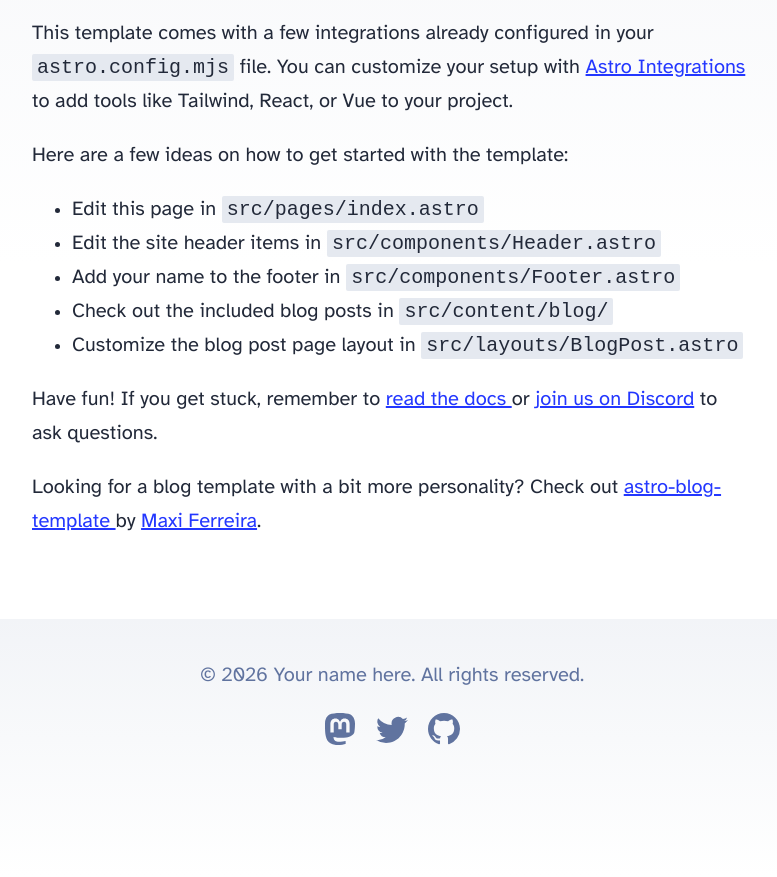
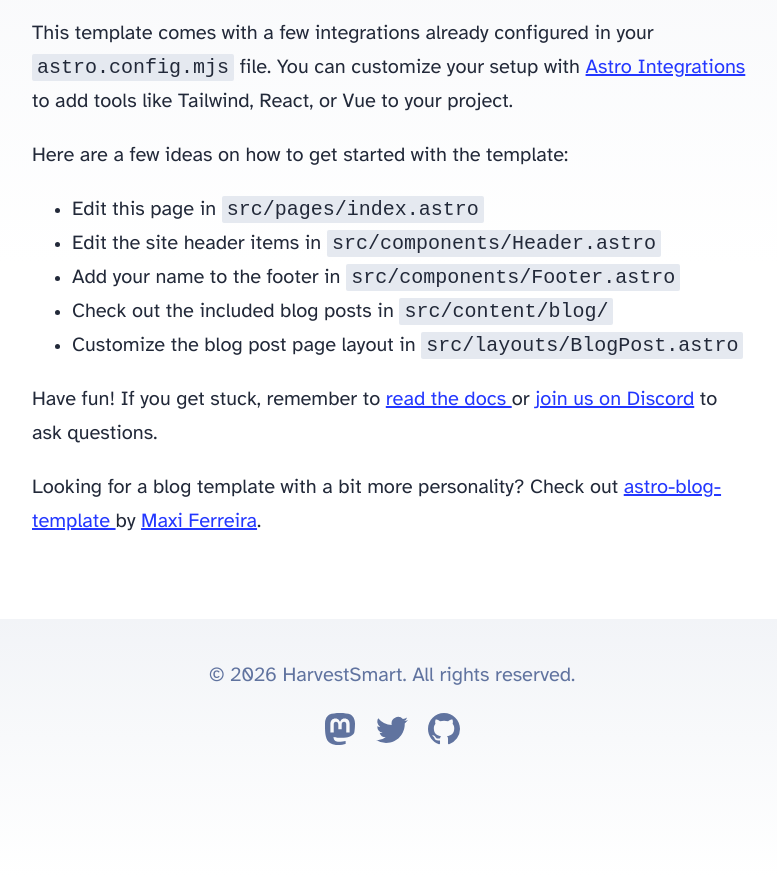
Before and after one commit to battlecat/astro-blog-starter-template, an Astro site: page / in a window 1280 px wide. Shown: the part 336-1213 px from the top of the page, without its empty margins (248-1025 px from the left). Built offline with nearby package versions, Linux system fonts and the light colour scheme; Astro itself is replaced by a stand-in of ours.

Commit message:
Update Footer.astro

```diff
--- a/src/components/Footer.astro
+++ b/src/components/Footer.astro
@@ -3,7 +3,7 @@ const today = new Date();
 ---
 
 <footer>
-	&copy; {today.getFullYear()} Your name here. All rights reserved.
+	&copy; {today.getFullYear()} HarvestSmart. All rights reserved.
 	<div class="social-links">
 		<a href="https://m.webtoo.ls/@astro" target="_blank">
 			<span class="sr-only">Follow Astro on Mastodon</span>
```
